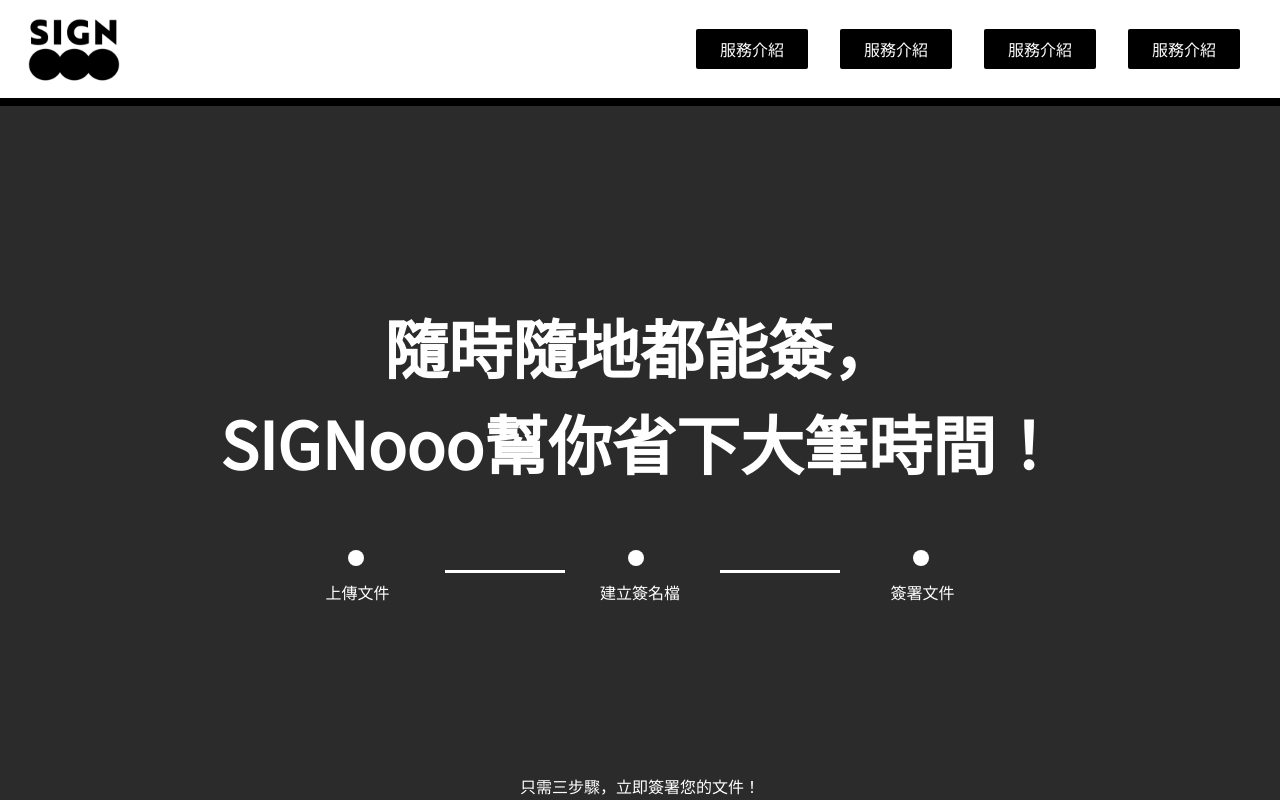
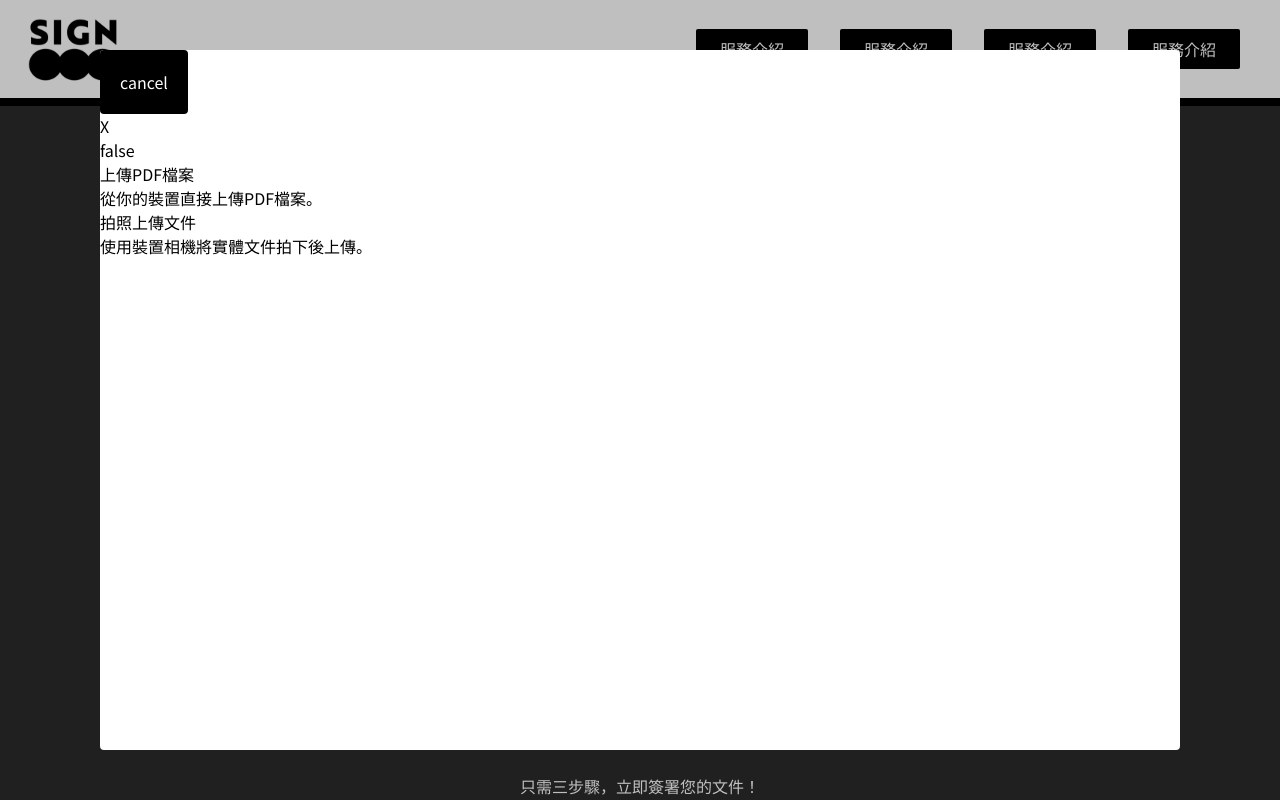
Before and after one commit to eepson123tw/f2eproject, a React (Vite) app: page /#/secondPage in a window 1280 px wide. Built offline with nearby package versions, Linux system fonts and the light colour scheme.

Commit message:
feat:Add the modal provider context

```diff
--- /dev/null
+++ b/src/components/secondPage/ProcessModal.jsx
@@ -0,0 +1,32 @@
+import React, { useContext } from 'react';
+
+import { modalContext } from '../../utils/modalContext';
+export default function ProcessModal() {
+  const { hasShow, setShow } = useContext(modalContext);
+  return (
+    <div className="fixed top-0 left-0  flex h-[100vh] w-[100vw] items-center justify-center ">
+      <div className="absolute top-0 left-0 h-[100%] w-[100%] bg-black opacity-25"></div>
+      <div className="relative z-10 h-[700px] w-[1080px] rounded bg-white">
+        <button className="rounded bg-black p-5 text-white ring-purple-100" onClick={(d) => setShow((d) => !d)}>
+          cancel
+        </button>
+        <div>X</div>
+        <ul>
+          <li>{hasShow ? 'true' : 'false'}</li>
+          <li></li>
+          <li></li>
+        </ul>
+        <div>
+          <div>
+            <button>上傳PDF檔案</button>
+            <p>從你的裝置直接上傳PDF檔案。</p>
+          </div>
+          <div>
+            <button>拍照上傳文件</button>
+            <p>使用裝置相機將實體文件拍下後上傳。</p>
+          </div>
+        </div>
+      </div>
+    </div>
+  );
+}
--- a/src/routes/SecondPage.jsx
+++ b/src/routes/SecondPage.jsx
@@ -1,11 +1,18 @@
-import React from 'react';
+import React, { useState } from 'react';
 import Header from '../components/secondPage/Header';
 import Main from '../components/secondPage/Main';
+import ProcessModal from '../components/secondPage/ProcessModal';
+
+import { modalContext } from '../utils/modalContext';
 export default function SecondPage() {
+  const [hasShow, setShow] = useState(false);
   return (
     <div className="h-[100vh] overflow-hidden">
       <Header></Header>
       <Main></Main>
+      <modalContext.Provider value={{ hasShow, setShow }}>
+        <ProcessModal></ProcessModal>
+      </modalContext.Provider>
     </div>
   );
 }
--- /dev/null
+++ b/src/utils/modalContext.js
@@ -0,0 +1,6 @@
+import { createContext } from 'react';
+
+export const modalContext = createContext({
+  hasShow: false,
+  setShow: () => {}
+});
```
